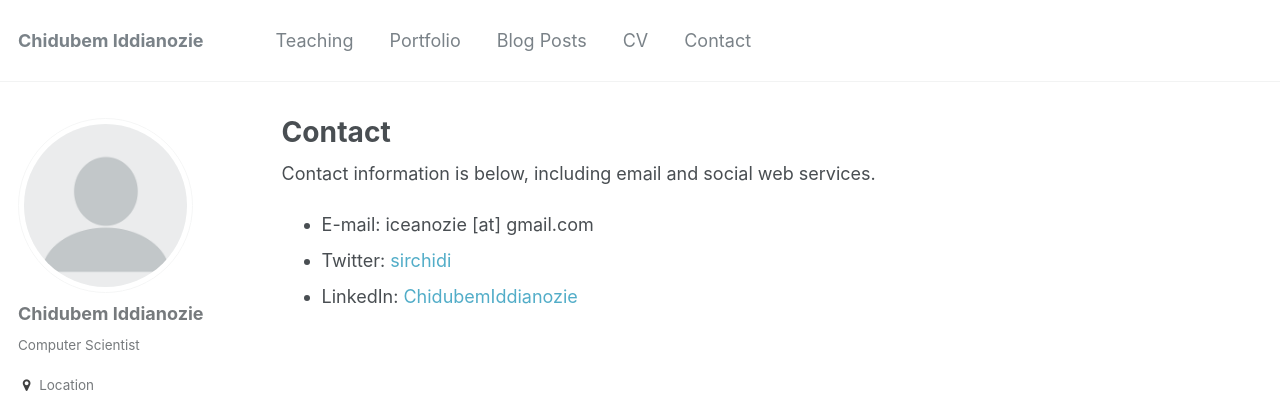
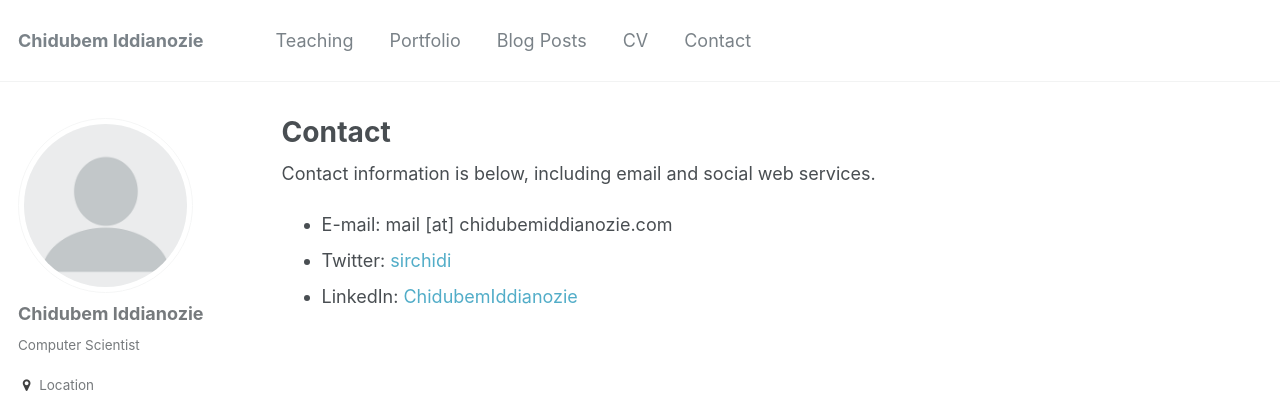
Before and after one commit to chiddianozie/chidubem-iddianozie, a Jekyll site: the page built from _pages/contact.md, in a window 1280 px wide. Shown: the top 406 px of the page. Built offline with Jekyll 4.4.1, drawn with Linux system fonts in a browser that asks for light colours; some web fonts are replaced.

Commit message:
added new email address

```diff
--- a/_pages/contact.md
+++ b/_pages/contact.md
@@ -5,7 +5,7 @@ excerpt: "Contact me"
 author_profile: true
 ---
 Contact information is below, including email and social web services.
-* E-mail: iceanozie [at] gmail.com
+* E-mail: mail [at] chidubemiddianozie.com
 * Twitter: [sirchidi](http://twitter.com/sirchidi_)
 <!-- * Academia.edu: [RStuartGeiger](http://georgetown.academia.edu/RStuartGeiger) -->
 <!-- * Flickr: [staeiou](http://www.flickr.com/photos/Staeiou) -->
```
